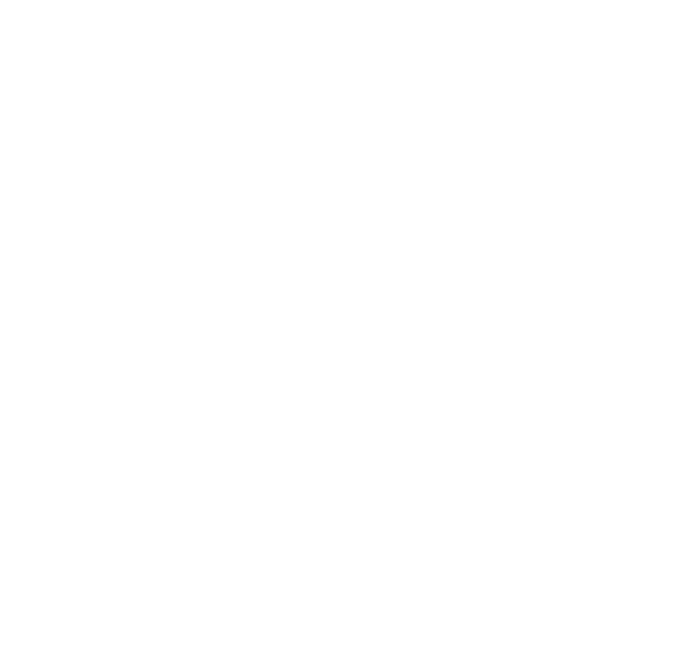
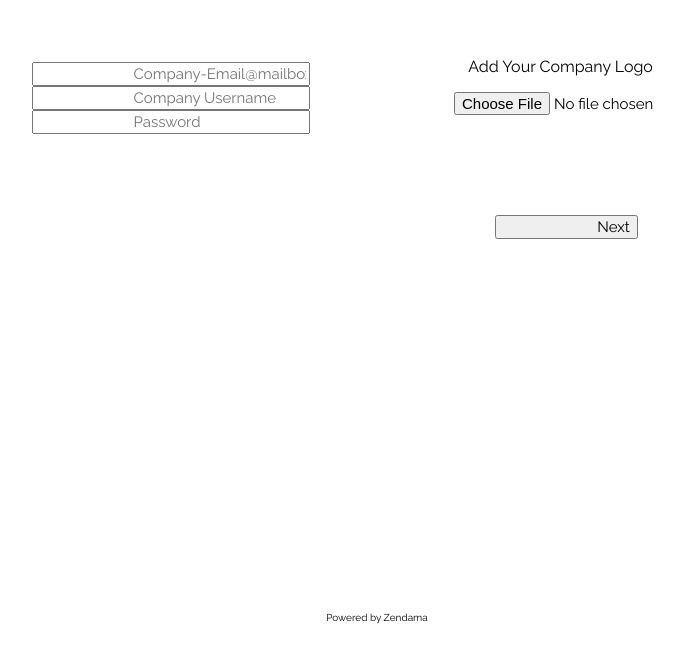
Before and after one commit to cboyce183/thesis-frontend, a React (Create React App) app in the folder thesis/: page /companyregistry1 in a window 1280 px wide. Shown: the part 228-888 px from the top of the page, without its empty margins (263-947 px from the left). Before the commit the page ends 800 px from the top, so only its background shows below. Built offline with nearby package versions, Linux system fonts and the light colour scheme; the HTML template or start-up script is replaced by a standard one.

Commit message:
designed company sign up pg

```diff
--- a/thesis/src/App.css
+++ b/thesis/src/App.css
@@ -1,6 +1,5 @@
-
-
 .MaxWidth {
   max-width: 960px;
   margin: auto;
+  height: 100vh;
 }
--- a/thesis/src/App.js
+++ b/thesis/src/App.js
@@ -2,7 +2,7 @@
 import './App.css';
 import { Route } from 'react-router-dom';
 import { Landing } from './containers/Landing/landing';
-import { CompanyRegistry1 } from './containers/CompanyRegistry1/companyregistry1';
+import CompanyRegistry1 from './containers/CompanyRegistry1/companyregistry1';
 import { CompanyRegistry2 } from './containers/CompanyRegistry2/companyregistry2';
 import { Login } from './containers/Login/login';
 import { TiporPay } from './containers/TiporPay/tiporpay';
--- /dev/null
+++ b/thesis/src/containers/CompanyRegistry1/companyregistry1.css
@@ -0,0 +1,46 @@
+@import 'https://fonts.googleapis.com/css?family=Raleway';
+
+.MaxWidth {
+  padding: 200px;
+  text-align: center;
+  font-family: 'Raleway', sans-serif;
+}
+
+.company-reg-container{
+  display: flex;
+  padding-top: 50px;
+  padding: 50px;
+  text-align: center;
+}
+.company-siginup-info{
+  height: 450px;
+  width: 350px;
+  padding: 40px;
+}
+
+input {
+  font-size: 15px;
+  font-family: 'Raleway', sans-serif;
+  padding-left: 100px;
+
+}
+
+
+.company-logo{
+  height: 450px;
+  width: 450px;
+}
+
+.nxt-btn{
+  position: relative;
+  left:6px;
+  margin-top: 100px;
+}
+
+.img-input{
+  margin-top: 35px;
+}
+
+.powered-by {
+  font-size: x-small;
+}
--- a/thesis/src/containers/CompanyRegistry1/companyregistry1.js
+++ b/thesis/src/containers/CompanyRegistry1/companyregistry1.js
@@ -0,0 +1,36 @@
+import React, { Component } from 'react';
+import '../../App.css';
+import './companyregistry1.css';
+import { Link } from 'react-router-dom';
+
+
+class CompanyRegistry1 extends Component {
+
+  render() {
+    return (
+      <div className="MaxWidth">
+        <div className='company-reg-container'>
+          <div className='company-siginup-info'>
+            <input className="u-full-width" type="Email" placeholder="Company-Email@mailbox.com" id="exampleEmailInput" />
+            <input className="u-full-width" type="Email" placeholder="Company Username" id="exampleEmailInput" />
+            <input className="u-full-width" type="password" placeholder="Password" />
+          </div>
+          <div className='company-logo'>
+            <div className="img-input">
+              <p>Add Your Company Logo</p>
+              <input type="file" name="pic" accept="image/*" />
+            </div>
+            <Link to={{pathname: '/companyregistry2'}}>
+              <div>
+                <input class="button-primary nxt-btn" type="submit" value="Next" />
+              </div>
+            </Link>
+          </div>
+        </div>
+          <p className="powered-by">Powered by Zendama</p>
+      </div>
+    );
+  }
+}
+
+export default CompanyRegistry1;
```
Also changed, not shown: thesis/public/linkedin.png (added).
